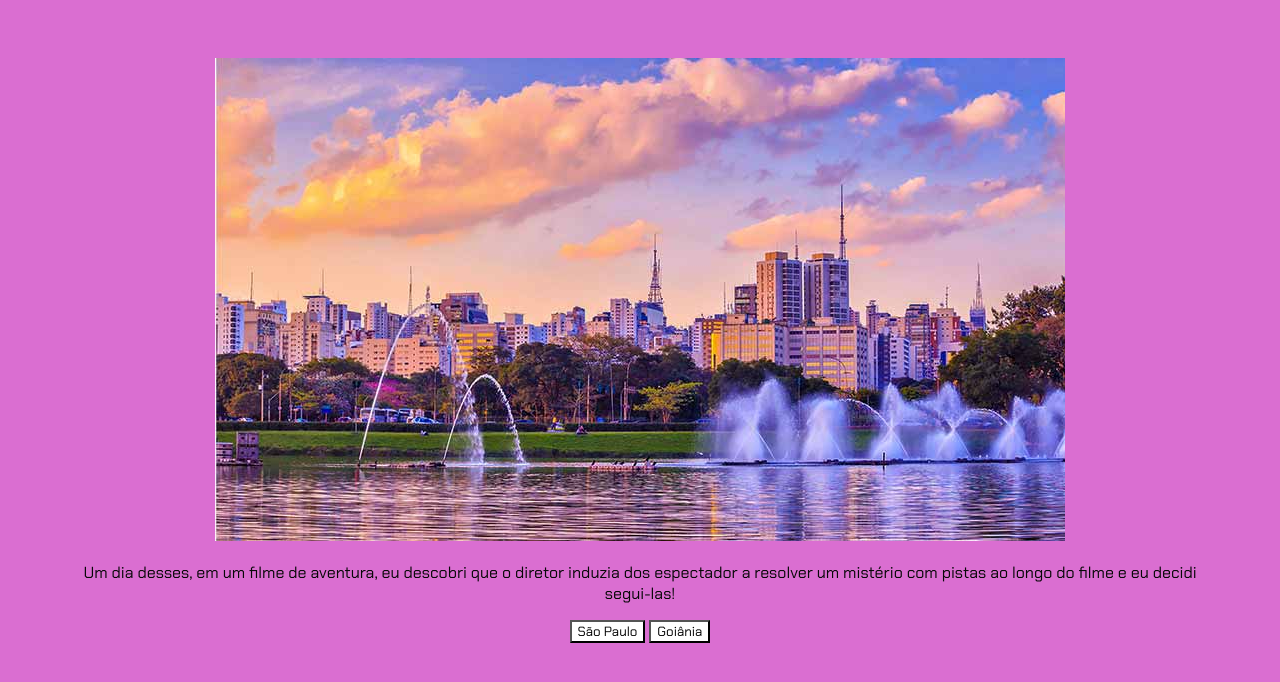
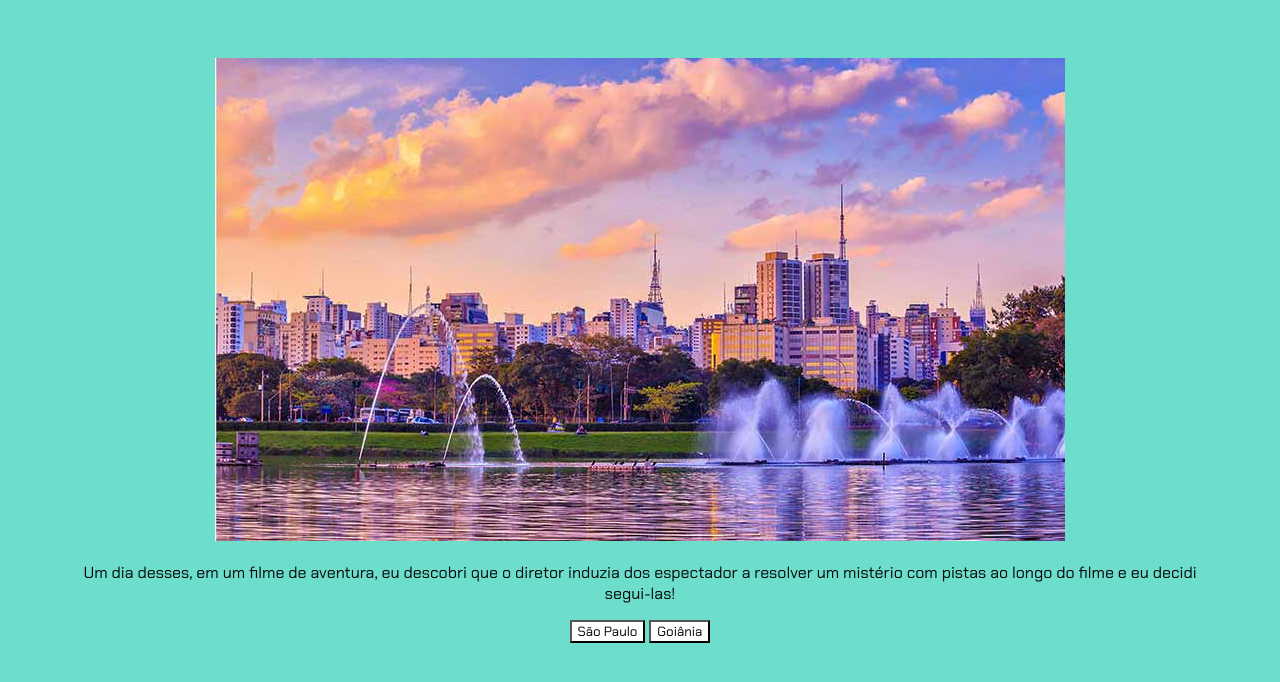
Before and after one commit to Giovannalis/criando-aventura-html, a plain HTML site: page index.html in a window 1280 px wide. Drawn offline with Linux system fonts and the light colour scheme; a web font is replaced by a local one.

Commit message:
Update style.css

```diff
--- a/style.css
+++ b/style.css
@@ -1,5 +1,5 @@
 body {
-    background-color: rgb(218, 110, 209);
+    background-color: rgb(108, 222, 203);
     color: rgb(7, 7, 7);
     font-family: "Chakra Petch", sans-serif;
     display: flex;
```
